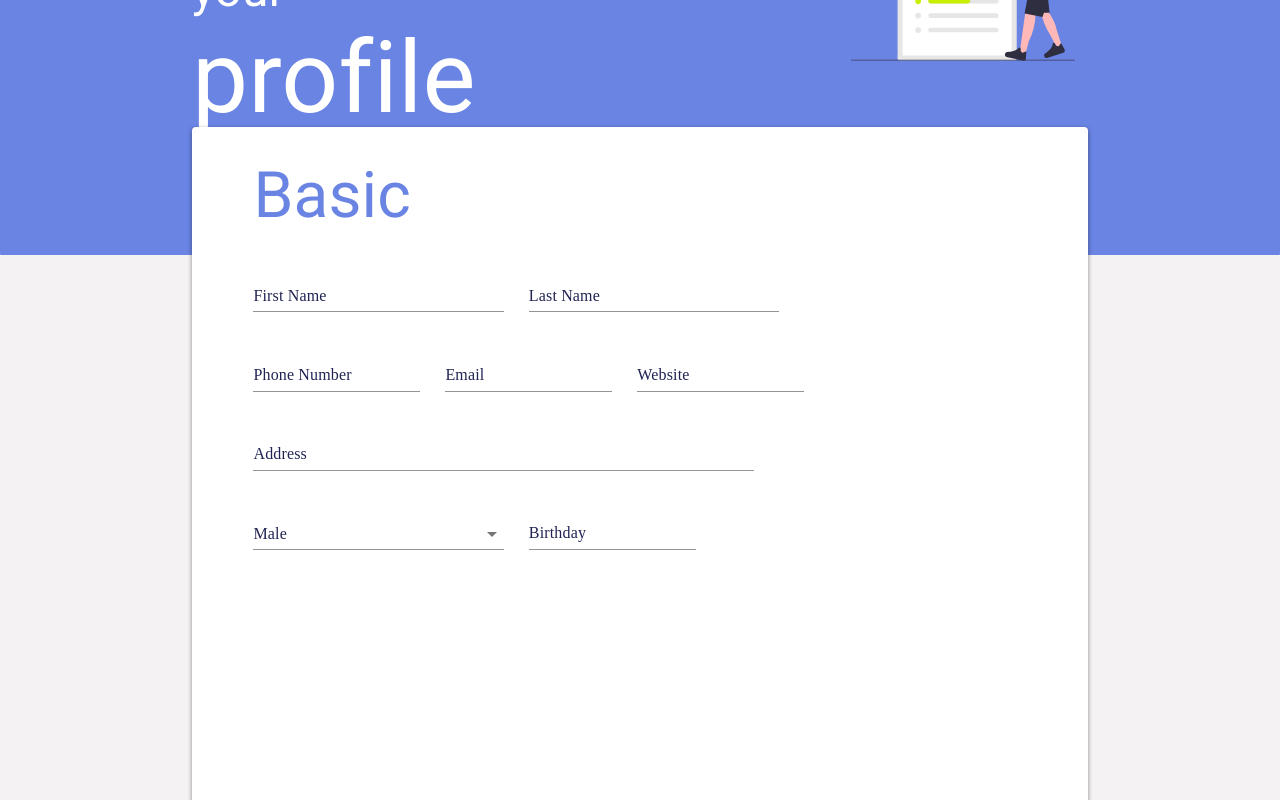
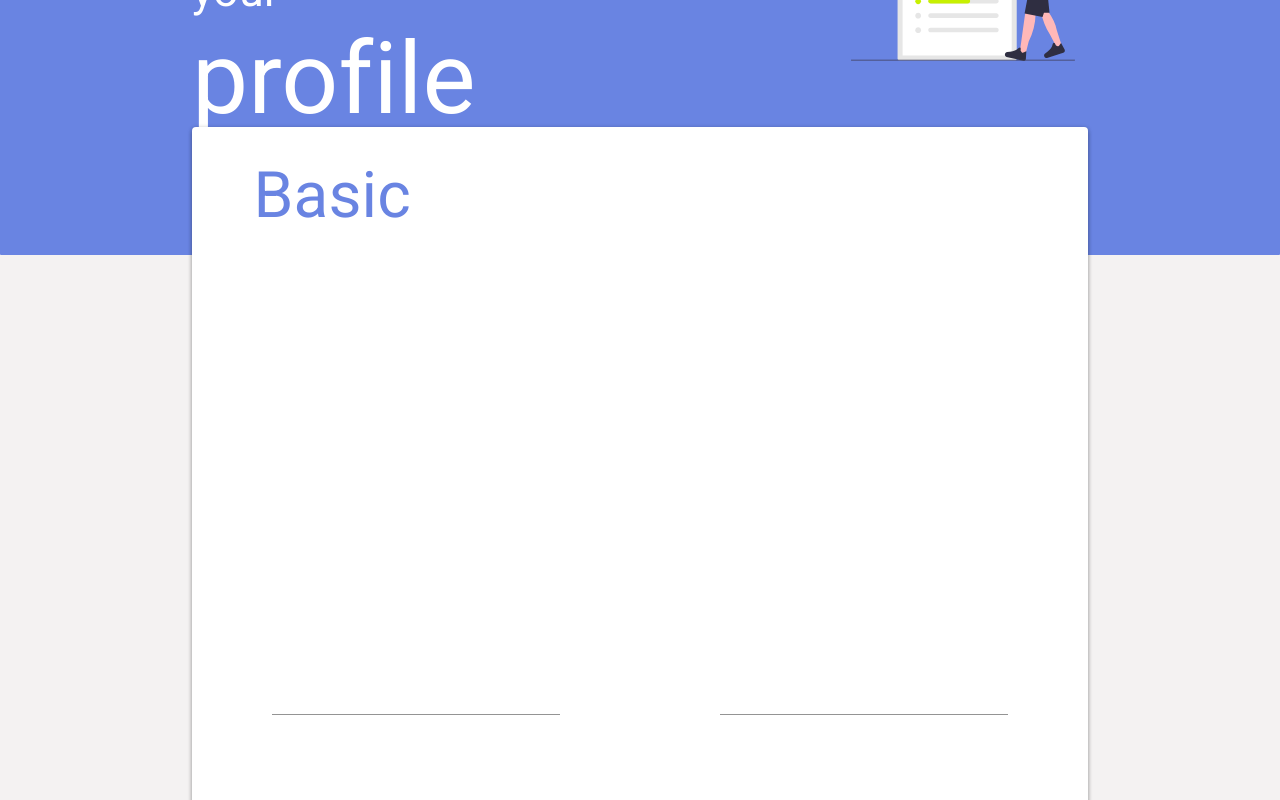
Before and after one commit to BoscoTin/COMP4021-Frontend, a Next.js app: page /signup in a window 1280 px wide. Shown: the part 300-1100 px from the top of the page. Built offline with nearby package versions, Linux system fonts and the light colour scheme.

Commit message:
form update

```diff
--- a/pages/signup.js
+++ b/pages/signup.js
@@ -3,16 +3,20 @@ import { makeStyles } from "@material-ui/core/styles";
 import {Grid, Box,Typography} from "@material-ui/core";
 import clsx from "clsx";
 import TextField from "@material-ui/core/TextField";
-import InputLabel from "@material-ui/core/InputLabel";
-import Input from "@material-ui/core/Input";
-import FormControl from "@material-ui/core/FormControl";
 import MenuItem from "@material-ui/core/MenuItem";
-import Select from "@material-ui/core/Select";
+
+import FormDetails from "../src/components/demo/register_form";
 
 const useStyles = makeStyles((theme) => ({
     root:{
         flexGrow:1,
         background:"#F4F2F2"
+    },
+    expand_w: {
+        width: "100%",
+    },
+    padding: {
+        padding: theme.spacing(10),
     },
 
     TitleLayer:{
@@ -40,33 +44,21 @@ const useStyles = makeStyles((theme) => ({
     },InputFieldTitle:{
         marginTop:"3.48%",
         marginLeft:"6.86%"
-    },InputFieldBox:{
-        marginTop:"3.48%",
-        marginLeft:"6.86%",
-    },InputFieldBoxStyle1:{
-        marginRight:"3%",
-        width:"30%"
-    },InputFieldBoxStyle2:{
-        marginRight:"3%",
-        width:"20%"
-    },InputFieldBoxStyle3:{
-        marginRight:"3%",
-        width:"60%"
-    }
+    },
 
 }));
 
 function Background2(props){
     const {classes} = props;
     const [states, setStates] = React.useState({
-        firstName: 'First Name',
-        lastName: 'Last Name',
-        phoneNumber:'Phone Number',
-        email:'Email',
-        website:'Website',
-        address:'Address',
+        firstName: "",
+        lastName: "",
+        phoneNumber: "",
+        email: "",
+        website: "",
+        address: "",
         gender:'0',
-        birthday:'Birthday'
+        birthday: ""
     });
 
     const handleChange = (prop) => (event) => {
@@ -74,100 +66,52 @@ function Background2(props){
     };
 
     return(
-        <Box className={classes.InputTextLayer} display={"flex"} flexDirection={"column"}>
-            <Box className={classes.InputFieldTitle}
+        <Grid container className={classes.InputTextLayer}>
+            <Grid item xs={12}>
+                <Box
+                    className={classes.InputFieldTitle}
                     fontFamily="Roboto"
-                 fontStyle= "normal"
+                    fontStyle="normal"
                     fontWeight="normal"
                     fontSize="64px"
                     lineHeight="75px"
-                 color="#6984E2">
+                    color="#6984E2"
+                >
                     Basic
                 </Box>
+            </Grid>
 
-            <Box className={classes.InputFieldBox} display={"flex"} flexDirection="row" >
-                <FormControl className={classes.InputFieldBoxStyle1}>
-                    <InputLabel>First Name</InputLabel>
-                    <Input
-                        id="First Name"
-                        value={states.firstName}
-                        onChange={handleChange('firstName')}
+            {FormDetails.map((inputs) => (
+                <Grid
+                    item
+                    key={inputs.id}
+                    xs={inputs.columns}
+                    className={classes.padding}
+                >
+                    {inputs.type === "text" && (
+                        <TextField
+                            fullWidth
+                            label={inputs.label}
+                            onChange={handleChange(inputs.id)}
+                            value={states[inputs.id]}
                         />
-                </FormControl>
-                <FormControl className={classes.InputFieldBoxStyle1}>
-                    <InputLabel>Last Name</InputLabel>
-                    <Input
-                        id="Last Name"
-                        value={states.lastName}
-                        onChange={handleChange('lastName')}
-                    />
-                </FormControl>
-            </Box>
-
-            <Box className={classes.InputFieldBox} display={"flex"} flexDirection={"row"}>
-                <FormControl className={classes.InputFieldBoxStyle2}>
-                    <InputLabel>Phone Number</InputLabel>
-                    <Input
-                        id="Phone Number"
-                        value={states.phoneNumber}
-                        onChange={handleChange('phoneNumber')}
-                    />
-                </FormControl>
-                <FormControl className={classes.InputFieldBoxStyle2}>
-                    <InputLabel>Email</InputLabel>
-                    <Input
-                        id="Email"
-                        value={states.email}
-                        onChange={handleChange('email')}
-                    />
-                </FormControl>
-                <FormControl className={classes.InputFieldBoxStyle2}>
-                    <InputLabel>Website</InputLabel>
-                    <Input
-                        id="Website"
-                        value={states.website}
-                        onChange={handleChange('website')}
-                    />
-                </FormControl>
-            </Box>
-
-            <Box className={classes.InputFieldBox}>
-                <FormControl className={classes.InputFieldBoxStyle3}>
-                    <InputLabel>Address</InputLabel>
-                    <Input
-                        id="Address"
-                        value={states.address}
-                        onChange={handleChange('address')}
-                    />
-                </FormControl>
-            </Box>
-
-            <Box className={classes.InputFieldBox}>
-                <FormControl className={classes.InputFieldBoxStyle1}>
-                    <InputLabel id="demo-simple-select-label">Gender</InputLabel>
-                        <Select
-                            labelId="demo-simple-select-label"
-                            id="demo-simple-select"
-                            value={states.gender}
-                            onChange={handleChange('gender')}>
-
-                            <MenuItem value={0}>Male</MenuItem>
-                            <MenuItem value={1}>Female</MenuItem>
-                            <MenuItem value={2}>Intersex</MenuItem>
-                            <MenuItem value={3}>Shemale</MenuItem>
-
-                        </Select>
-                </FormControl>
-                <FormControl className={classes.InputFieldBoxStyle2}>
-                    <InputLabel>Birthday</InputLabel>
-                    <Input
-                        id="Birthday"
-                        value={states.birthday}
-                        onChange={handleChange('birthday')}
-                    />
-                </FormControl>
-            </Box>
-        </Box>
+                    )}
+                    {inputs.type === "select" && (
+                        <TextField
+                            select
+                            fullWidth
+                            label={inputs.label}
+                            onChange={handleChange(inputs.id)}
+                            value={states[inputs.id]}
+                        >
+                            {inputs.select.map((val, index) => (
+                                <MenuItem key={val + index} value={index} children={val} />
+                            ))}
+                        </TextField>
+                    )}
+                </Grid>
+            ))}
+        </Grid>
     );
 }
 
@@ -181,7 +125,7 @@ function Background1(props){
                 fontFamily="Roboto"
                 fontStyle="normal"
                 fontWeight= "normal"
-                fontSize="48px"
+                fontSize="45px"
                 lineHeight="56px"
                 color={"#FFFFFF"}
                 {...props}/>
@@ -204,7 +148,7 @@ function Background1(props){
                     Bit
                 </Box>
                 <StyledBox>
-                    more info to help us bild your
+                    more info to help us build your
                 </StyledBox>
                 <Box display={"inline"}
                      fontFamily="Roboto"
--- /dev/null
+++ b/src/components/demo/register_form.js
@@ -0,0 +1,65 @@
+const form_details = [
+    {
+        "label": "First Name",
+        "id": "firstName",
+        "columns": 6,
+        "type": "text",
+        "select": null,
+    },
+    {
+        "label": "Last Name",
+        "id": "lastName",
+        "columns": 6,
+        "type": "text",
+        "select": null,
+    },
+    {
+        "label": "Phone Number",
+        "id": "phoneNumber",
+        "columns": 4,
+        "type": "text",
+        "select": null,
+    },
+    {
+        "label": "Email",
+        "id": "email",
+        "columns": 4,
+        "type": "text",
+        "select": null,
+    },
+    {
+        "label": "Website",
+        "id": "website",
+        "columns": 4,
+        "type": "text",
+        "select": null,
+    },
+    {
+        "label": "Address",
+        "id": "address",
+        "columns": 12,
+        "type": "text",
+        "select": null,
+    },
+    {
+        "label": "Gender",
+        "id": "gender",
+        "columns": 6,
+        "type": "select",
+        "select": [
+            "Male",
+            "Female",
+            "Intersex",
+            "Shemale"
+        ],
+    },
+    {
+        "label": "Birthday",
+        "id": "birthday",
+        "columns": 6,
+        "type": "text",
+        "select": null,
+    },
+];
+
+export default form_details
```
Lines whose indentation alone changed are shown as unchanged.
